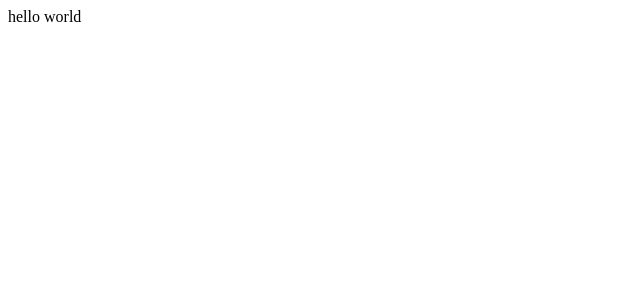
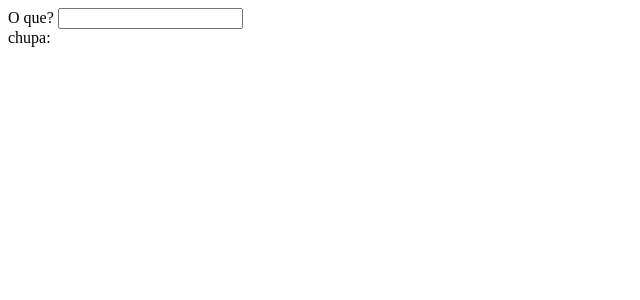
Before and after one commit to Leoalmeida95/financas-app, a React (Create React App) app in the folder yt-react/: page / in a window 1280 px wide. Shown: the top 300 px of the page, without its empty margins (0-640 px from the left). Built offline with nearby package versions, Linux system fonts and the light colour scheme.

Commit message:
state e onChange

```diff
--- a/yt-react/src/App.js
+++ b/yt-react/src/App.js
@@ -1,5 +1,4 @@
 import React from 'react';
-import { render } from '@testing-library/react';
 
 
 // function App() {
@@ -11,10 +10,19 @@ import { render } from '@testing-library/react';
 // }
 
 class App extends React.Component{
+
+  state = {
+    nome: ''
+  }
+
   render(){
     return(
-           <div>
-         hello world
+    <div>
+      <label>O que? </label>
+      <input type="text" values={this.state.nome} onChange={(e) => this.setState({nome: e.target.value})}></input>
+
+      <br/>
+      chupa: {this.state.nome}
      </div>
    );
   }
```
